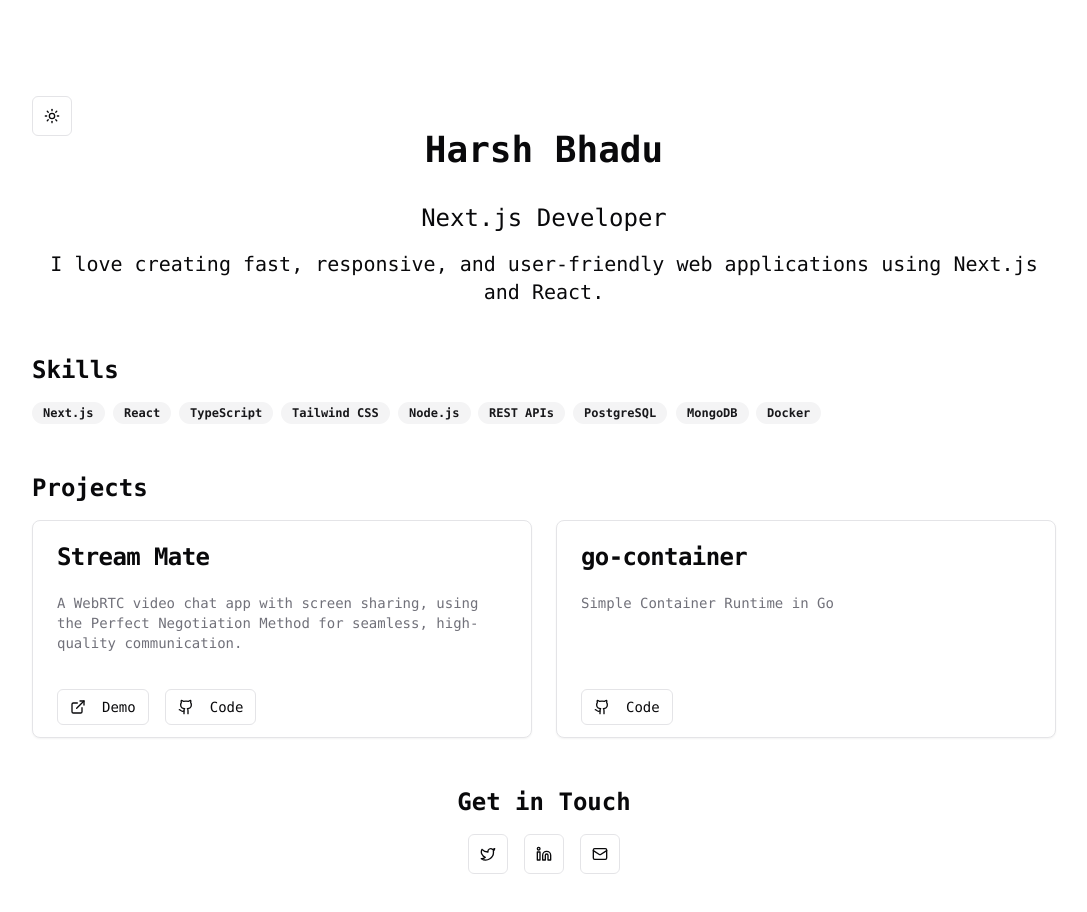
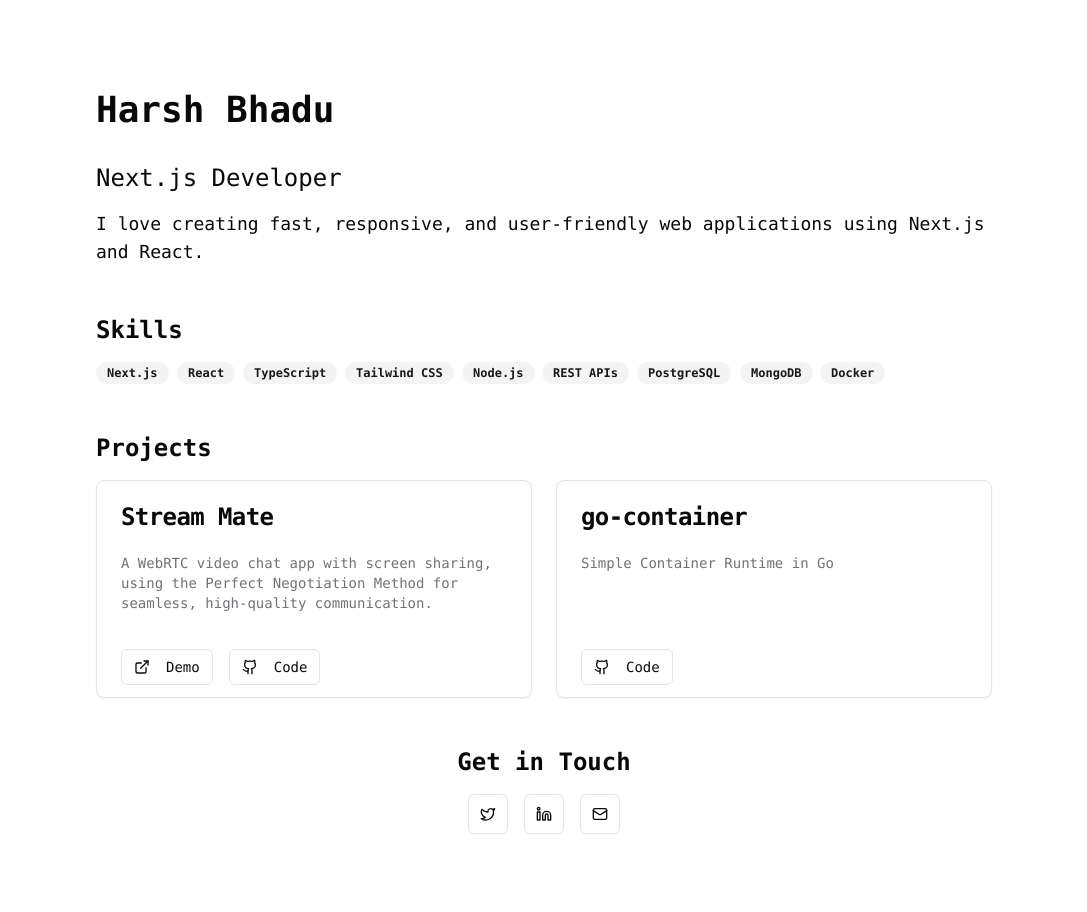
Before and after one commit to senbo1/personal-site, a Next.js app: page / in a window 1280 px wide. Shown: the top 912 px of the page, without its empty margins (96-1183 px from the left). Built offline with nearby package versions, Linux system fonts and the light colour scheme.

Commit message:
fix const exports error and minor ui changes

```diff
--- /dev/null
+++ b/src/app/constants.ts
@@ -0,0 +1 @@
+export const BLUR_FADE_DELAY = 0.04;
--- a/src/app/page.tsx
+++ b/src/app/page.tsx
@@ -1,31 +1,26 @@
 import Contact from '@/components/Contact';
 import Name from '@/components/Name';
 import Projects from '@/components/Projects';
-import { ThemeToggle } from '@/components/Theme/ThemeToggle';
 import { Badge } from '@/components/ui/badge';
 import BlurFade from '@/components/ui/blur-fade';
-
-export const BLUR_FADE_DELAY = 0.04;
+import { BLUR_FADE_DELAY } from './constants';
 
 export default function Home() {
   return (
     <main className="flex min-h-screen flex-col items-center justify-between p-10 sm:p-24">
-      <div className="z-10 w-full max-w-5xl items-center justify-between font-mono text-sm">
-        <header>
-          <ThemeToggle />
-        </header>
+      <div className="z-10 w-full max-w-4xl items-center justify-between font-mono text-sm">
         <BlurFade delay={BLUR_FADE_DELAY}>
           <Name />
         </BlurFade>
 
         <BlurFade delay={BLUR_FADE_DELAY * 2}>
-          <h2 className="text-2xl mb-4 text-center">Next.js Developer</h2>
+          <h2 className="text-2xl mb-4">Next.js Developer</h2>
         </BlurFade>
 
         {/* Introduction */}
         <section className="mb-12">
           <BlurFade delay={BLUR_FADE_DELAY * 3}>
-            <p className="text-xl text-center">
+            <p className="text-lg">
               I love creating fast, responsive, and user-friendly web
               applications using Next.js and React.
             </p>
--- a/src/components/Name.tsx
+++ b/src/components/Name.tsx
@@ -1,7 +1,7 @@
 'use client';
 
 const Name = () => {
-  return <h1 className="text-4xl font-bold mb-8 text-center">Harsh Bhadu</h1>;
+  return <h1 className="text-4xl font-bold mb-8">Harsh Bhadu</h1>;
 };
 
 export default Name;
--- a/src/components/Projects.tsx
+++ b/src/components/Projects.tsx
@@ -9,7 +9,7 @@
   CardTitle,
 } from './ui/card';
 import BlurFade from './ui/blur-fade';
-import { BLUR_FADE_DELAY } from '@/app/page';
+import { BLUR_FADE_DELAY } from '@/app/constants';
 
 type Project = {
   title: string;
--- a/src/components/ui/card.tsx
+++ b/src/components/ui/card.tsx
@@ -8,7 +8,7 @@
   <div
     ref={ref}
     className={cn(
-      'rounded-lg border bg-card text-card-foreground shadow-sm',
+      'rounded-lg border bg-card text-card-foreground shadow-sm hover:border-foreground transition-colors duration-200',
       className
     )}
     {...props}
```
